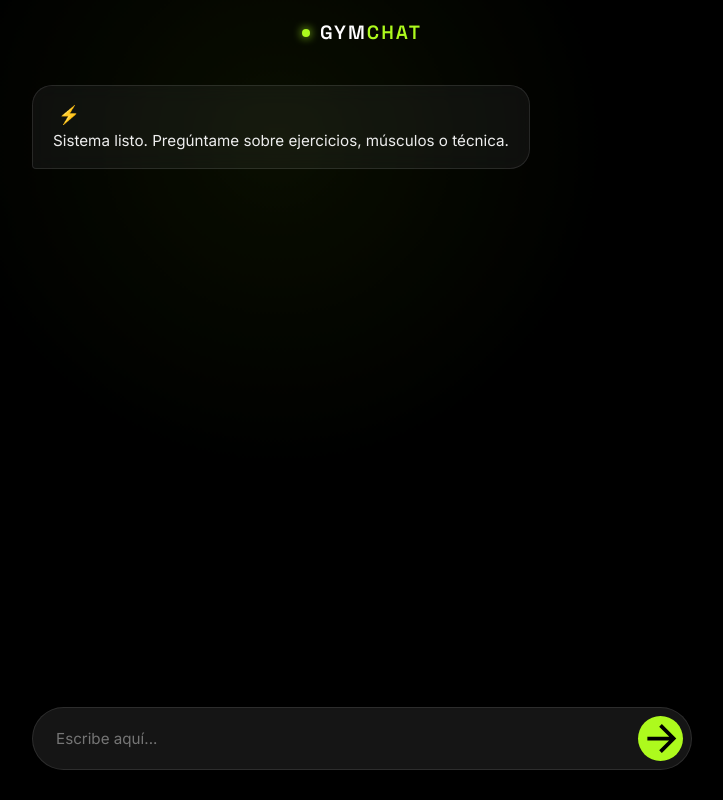
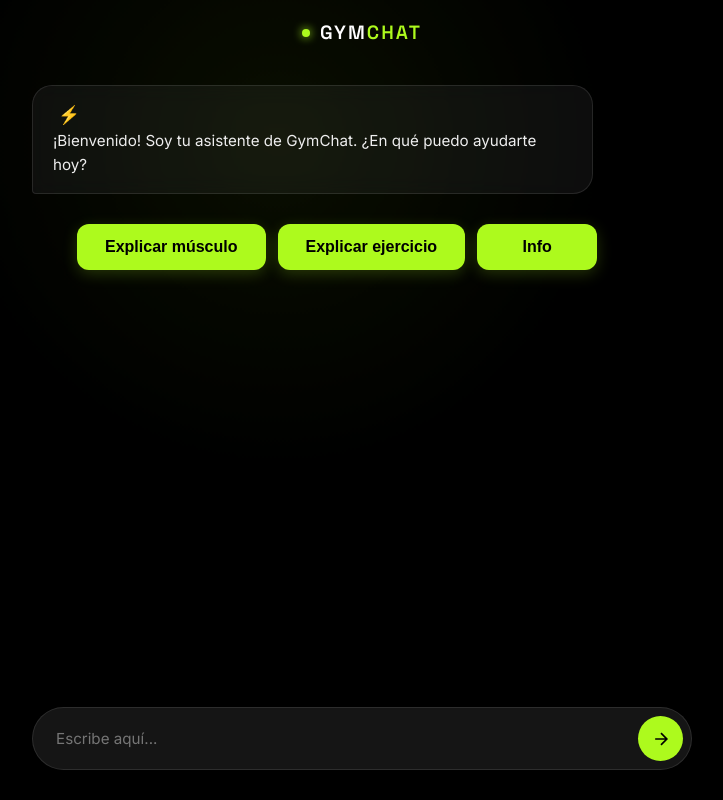
Before and after one commit to dfedezqui/GYM-CHAT, a Flask app: page / in a window 1280 px wide. Shown: the whole page, without its empty margins (278-1001 px from the left). Run offline with Flask 2, Linux system fonts and the light colour scheme; some libraries are stand-ins or nearby versions.

Commit message:
Version final

```diff
--- a/GYM-CHAT/app.py
+++ b/GYM-CHAT/app.py
@@ -29,6 +29,13 @@ def handle_message(msg):
     respuesta = devolver_mensaje(funcion, argumentos)
     send(respuesta)
 
+@socketIO.on('direct_message')
+def handle_direct_message(data):
+    funcion = data.get('funcion')
+    argumentos = data.get('argumento')
+    respuesta = devolver_mensaje(funcion, argumentos)
+    send(respuesta)
+
 if __name__ == '__main__':
     if arg:
         port = int(os.environ.get('PORT', 5000))
--- a/GYM-CHAT/static/css/style.css
+++ b/GYM-CHAT/static/css/style.css
@@ -20,6 +20,7 @@ body {
     justify-content: center;
 }
 
+/* Fondo animado sutil */
 .ambient-glow {
     position: fixed;
     top: -20%;
@@ -72,6 +73,7 @@ h1 strong { color: var(--primary); }
     box-shadow: 0 0 10px var(--primary);
 }
 
+/* Área de Chat */
 .chat-area {
     flex: 1;
     overflow-y: auto;
@@ -97,11 +99,13 @@ h1 strong { color: var(--primary); }
 .bubble {
     padding: 15px 20px;
     border-radius: 20px;
-    font-size: 0.95rem; /* Tamaño de respuesta */
+    font-size: 0.95rem;
     line-height: 1.6;
     backdrop-filter: blur(10px);
+    -webkit-backdrop-filter: blur(10px);
 }
 
+/* Burbuja del Bot y Negritas en Verde */
 .message.bot .bubble {
     background: rgba(255, 255, 255, 0.05);
     border: 1px solid var(--border);
@@ -109,6 +113,12 @@ h1 strong { color: var(--primary); }
     color: #eee;
 }
 
+.message.bot .bubble strong {
+    color: var(--primary) !important;
+    font-weight: 700;
+}
+
+/* Burbuja del Usuario */
 .message.user .bubble {
     background: #fff;
     color: #000;
@@ -123,6 +133,48 @@ h1 strong { color: var(--primary); }
     color: var(--primary);
 }
 
+/* BOTONES DINÁMICOS (Shortcuts) */
+.shortcuts-inline {
+    display: flex;
+    flex-wrap: wrap;
+    gap: 12px;
+    margin-top: 5px;
+    margin-bottom: 25px;
+    padding-left: 45px;
+    animation: slideUp 0.3s ease;
+}
+
+.btn-chip {
+    background: var(--primary) !important;
+    color: #000 !important;
+    border: none !important;
+    display: inline-flex;
+    align-items: center;
+    justify-content: center;
+    padding: 14px 28px !important; /* Bloque grande */
+    min-width: 120px;
+    font-size: 1rem !important; /* Letra igual a respuesta */
+    font-weight: 700 !important;
+    border-radius: 12px !important; /* Estilo Gym moderno */
+    cursor: pointer;
+    transition: all 0.2s ease;
+    box-shadow: 0 4px 15px rgba(173, 250, 29, 0.2);
+    white-space: nowrap;
+}
+
+.btn-chip:hover {
+    background: #000 !important;
+    color: var(--primary) !important;
+    transform: translateY(-3px);
+    box-shadow: 0 0 20px var(--primary);
+    border: 1px solid var(--primary) !important;
+}
+
+.btn-chip:active {
+    transform: scale(0.95);
+}
+
+/* INPUT Y FORMULARIO */
 .input-wrapper {
     position: absolute;
     bottom: 30px;
@@ -149,12 +201,12 @@ input {
     border: none;
     padding: 12px 15px;
     color: #fff;
-    font-size: 0.95rem; /* IGUALADO AL TAMAÑO DE RESPUESTA */
+    font-size: 0.95rem; /* Igualado al tamaño de respuesta */
     font-family: 'Inter', sans-serif;
     outline: none;
 }
 
-button {
+button[type="submit"] {
     width: 45px;
     height: 45px;
     border-radius: 50%;
@@ -165,6 +217,18 @@ button {
     align-items: center;
     justify-content: center;
     flex-shrink: 0;
+    transition: 0.3s;
+}
+
+button[type="submit"]:hover {
+    transform: scale(1.1);
+    box-shadow: 0 0 15px var(--primary);
+}
+
+button[type="submit"] svg {
+    width: 20px;
+    height: 20px;
+    stroke: #000;
 }
 
 @keyframes slideUp {
--- a/GYM-CHAT/static/js/script.js
+++ b/GYM-CHAT/static/js/script.js
@@ -3,44 +3,141 @@ const chatWindow = document.getElementById('chat-window');
 const chatForm = document.getElementById('chat-form');
 const inputMessage = document.getElementById('input-message');
 
-// Variable global para controlar la interrupción
-let currentTypewriterTimeout = null;
+let activeTypewriterId = null;
+
+// --- CONFIGURACIÓN DE TUS LISTAS ---
+// text: Lo que ve el usuario en el botón
+// value: Lo que se envía a Python (debe coincidir con tu base de datos)
+const listaMusculos = [
+    { text: "Bíceps", value: "Bíceps" },
+    { text: "Tríceps", value: "Tríceps" },
+    { text: "Pecho", value: "Pectoral" },
+    { text: "Espalda", value: "Dorsal Ancho" },
+    { text: "Cuádriceps", value: "Cuádriceps" },
+    { text: "Hombro", value: "Deltoides" }
+];
+
+const listaEjercicios = [
+    { text: "Banca", value: "Press de Banca Plano" },
+    { text: "Sentadilla", value: "Sentadilla (Squat)" },
+    { text: "Hip Thrust", value: "Empuje de Cadera (Hip Thrust)" },
+    { text: "Dominadas", value: "Jalones y Dominadas" },
+    { text: "Laterales", value: "Elevaciones Laterales" },
+    { text: "Remo", value: "Remos (Rows)" }
+];
 
 function scrollToBottom() {
     chatWindow.scrollTop = chatWindow.scrollHeight;
 }
 
-function typeWriter(element, text) {
+function stopCurrentTyping() {
+    if (activeTypewriterId) {
+        clearTimeout(activeTypewriterId);
+        activeTypewriterId = null;
+    }
+}
+
+function clearShortcuts() {
+    const existing = document.querySelectorAll('.shortcuts-inline');
+    existing.forEach(el => el.remove());
+}
+
+function renderButtons(tipo) {
+    clearShortcuts();
+    const container = document.createElement('div');
+    container.className = 'shortcuts-inline';
+
+    let items = [];
+
+    if (tipo === 'inicio') {
+        items = [
+            { display: 'Explicar músculo', func: 'explicar musculo', val: null, next: 'musculos' },
+            { display: 'Explicar ejercicio', func: 'explicar ejercicio', val: null, next: 'ejercicios' },
+            { display: 'Info', func: 'info', val:[] , next: null }
+        ];
+    }
+    else if (tipo === 'musculos') {
+        items.push({ display: '← Volver', isBack: true, action: () => renderButtons('inicio') });
+        listaMusculos.forEach(m => {
+            items.push({ display: m.text, func: 'explicar musculo', val: [m.value] });
+        });
+    }
+    else if (tipo === 'ejercicios') {
+        items.push({ display: '← Volver', isBack: true, action: () => renderButtons('inicio') });
+        listaEjercicios.forEach(e => {
+            items.push({ display: e.text, func: 'explicar ejercicio', val: [e.value] });
+        });
+    }
+
+    items.forEach(item => {
+        const btn = document.createElement('button');
+        btn.className = 'btn-chip';
+
+        if (item.isBack) {
+            btn.style.background = '#333';
+            btn.style.color = 'var(--primary)';
+            btn.onclick = item.action;
+        } else if (item.next) {
+            // Si es un botón que abre otra lista (ej: "Explicar músculo")
+            btn.onclick = () => renderButtons(item.next);
+        } else {
+            // Si es un botón final (ej: "Banca")
+            btn.onclick = () => sendDirect(item.func, item.val, item.display);
+        }
+
+        btn.textContent = item.display;
+        container.appendChild(btn);
+    });
+
+    chatWindow.appendChild(container);
+    scrollToBottom();
+}
+
+/**
+ * @param {string} func - Nombre de la función en Python
+ * @param {string} arg - El nombre LARGO para Python
+ * @param {string} display - El nombre CORTO para mostrar en el chat
+ */
+function sendDirect(func, arg, display) {
+    clearShortcuts();
+    // En el chat mostramos el nombre corto para que quede limpio
+    appendMessage(display, 'user');
+
+    // Al servidor enviamos el argumento real (el largo)
+    socket.emit('direct_message', {
+        funcion: func,
+        argumento: arg
+    });
+}
+
+// ... (Resto de funciones typeWriter, appendMessage y eventListeners iguales) ...
+
+function typeWriter(element, text, isError) {
     let i = 0;
     const speed = 15;
-
-    // Si ya hay una escritura en curso, la cancelamos
-    if (currentTypewriterTimeout) {
-        clearTimeout(currentTypewriterTimeout);
-    }
-
     function type() {
         if (i < text.length) {
-            const currentText = text.substring(0, i + 1);
-            element.innerHTML = marked.parse(currentText);
+            element.innerHTML = marked.parse(text.substring(0, i + 1));
             i++;
             scrollToBottom();
-            // Guardamos el ID del timeout actual
-            currentTypewriterTimeout = setTimeout(type, speed);
+            activeTypewriterId = setTimeout(type, speed);
         } else {
-            // Al terminar, limpiamos la variable
-            currentTypewriterTimeout = null;
+            activeTypewriterId = null;
+            if (isError) setTimeout(() => renderButtons('inicio'), 300);
         }
     }
     type();
 }
 
 function appendMessage(text, sender) {
+    if (sender === 'user') {
+        stopCurrentTyping();
+        clearShortcuts();
+    }
     const msgDiv = document.createElement('div');
     msgDiv.classList.add('message', sender);
     const bubble = document.createElement('div');
     bubble.classList.add('bubble');
-
     if (sender === 'bot') {
         const icon = document.createElement('span');
         icon.classList.add('bot-icon');
@@ -48,33 +145,29 @@ function appendMessage(text, sender) {
         msgDiv.appendChild(icon);
         msgDiv.appendChild(bubble);
         chatWindow.appendChild(msgDiv);
-
-        typeWriter(bubble, text);
+        const frasesError = ["no estoy seguro de haberte entendido", "pregúntame cosas como", "inténtalo de nuevo"];
+        const esError = frasesError.some(frase => text.toLowerCase().includes(frase));
+        typeWriter(bubble, text, esError);
     } else {
-        // Al enviar un mensaje nuevo el usuario, también forzamos la parada de la escritura del bot
-        if (currentTypewriterTimeout) {
-            clearTimeout(currentTypewriterTimeout);
-            currentTypewriterTimeout = null;
-        }
-
         bubble.textContent = text;
         msgDiv.appendChild(bubble);
         chatWindow.appendChild(msgDiv);
     }
-
-    setTimeout(scrollToBottom, 50);
+    scrollToBottom();
 }
 
 chatForm.addEventListener('submit', (e) => {
     e.preventDefault();
-    const message = inputMessage.value.trim();
-    if (message) {
-        appendMessage(message, 'user');
-        socket.emit('message', message);
+    const msg = inputMessage.value.trim();
+    if (msg) {
+        appendMessage(msg, 'user');
+        socket.emit('message', msg);
         inputMessage.value = '';
     }
 });
 
-socket.on('message', (msg) => {
-    appendMessage(msg, 'bot');
-});
+socket.on('message', (msg) => appendMessage(msg, 'bot'));
+
+window.onload = () => {
+    setTimeout(() => renderButtons('inicio'), 1500);
+};
--- a/GYM-CHAT/templates/index.html
+++ b/GYM-CHAT/templates/index.html
@@ -9,9 +9,7 @@
     <script src="https://cdn.jsdelivr.net/npm/marked/marked.min.js"></script>
 </head>
 <body>
-
     <div class="ambient-glow"></div>
-
     <div class="main-container">
         <header>
             <div class="status-dot"></div>
@@ -19,13 +17,13 @@
         </header>
 
         <div id="chat-window" class="chat-area">
-            <div class="message bot intro">
+            <div class="message bot">
                 <div class="bubble">
                     <span class="bot-icon">⚡</span>
-                    <p>Sistema listo. Pregúntame sobre ejercicios, músculos o técnica.</p>
+                    <p>¡Bienvenido! Soy tu asistente de GymChat. ¿En qué puedo ayudarte hoy?</p>
                 </div>
             </div>
-        </div>
+            </div>
 
         <div class="input-wrapper">
             <form id="chat-form">
```
Also changed, not shown: GYM-CHAT/data/loader.py (+8 -0 lines), readme.md, 1 other file.
